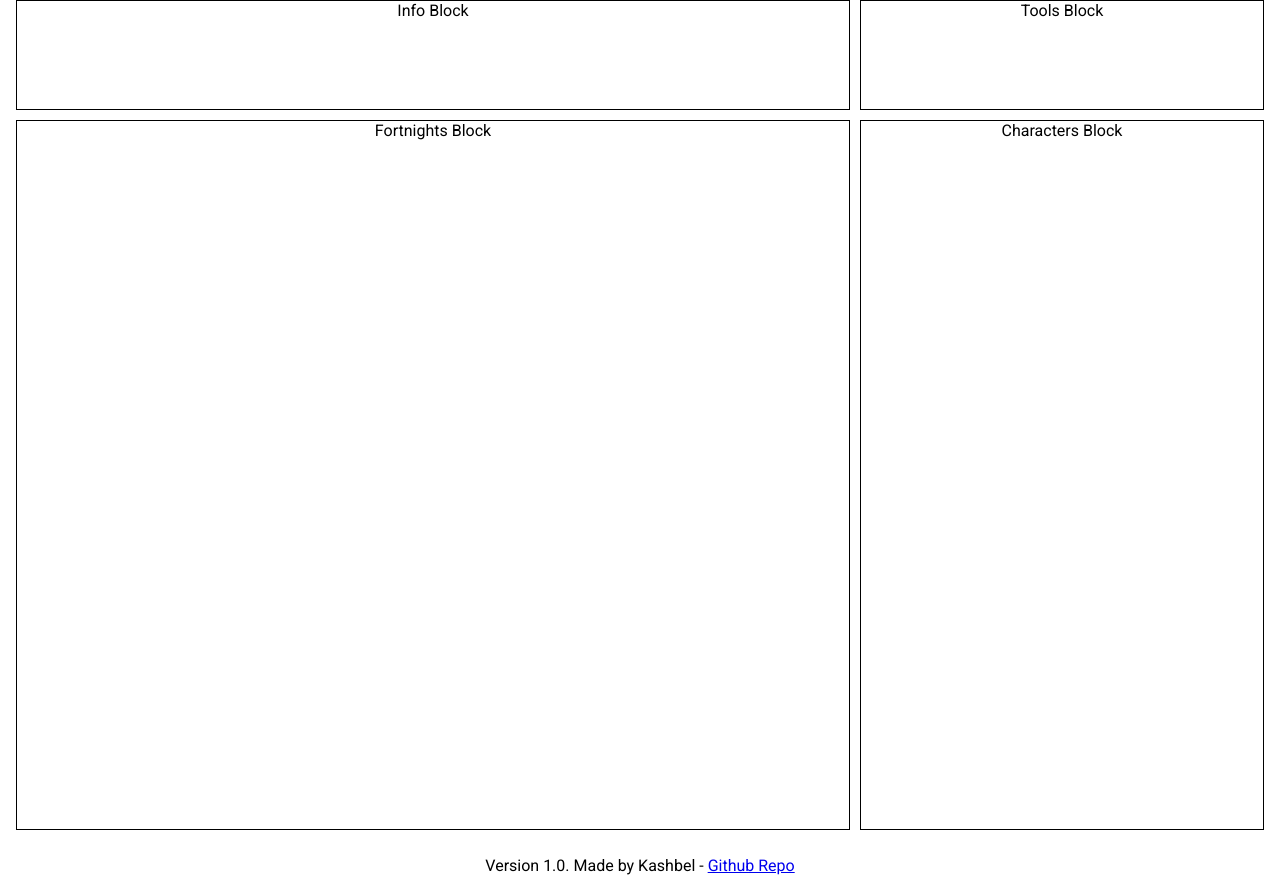
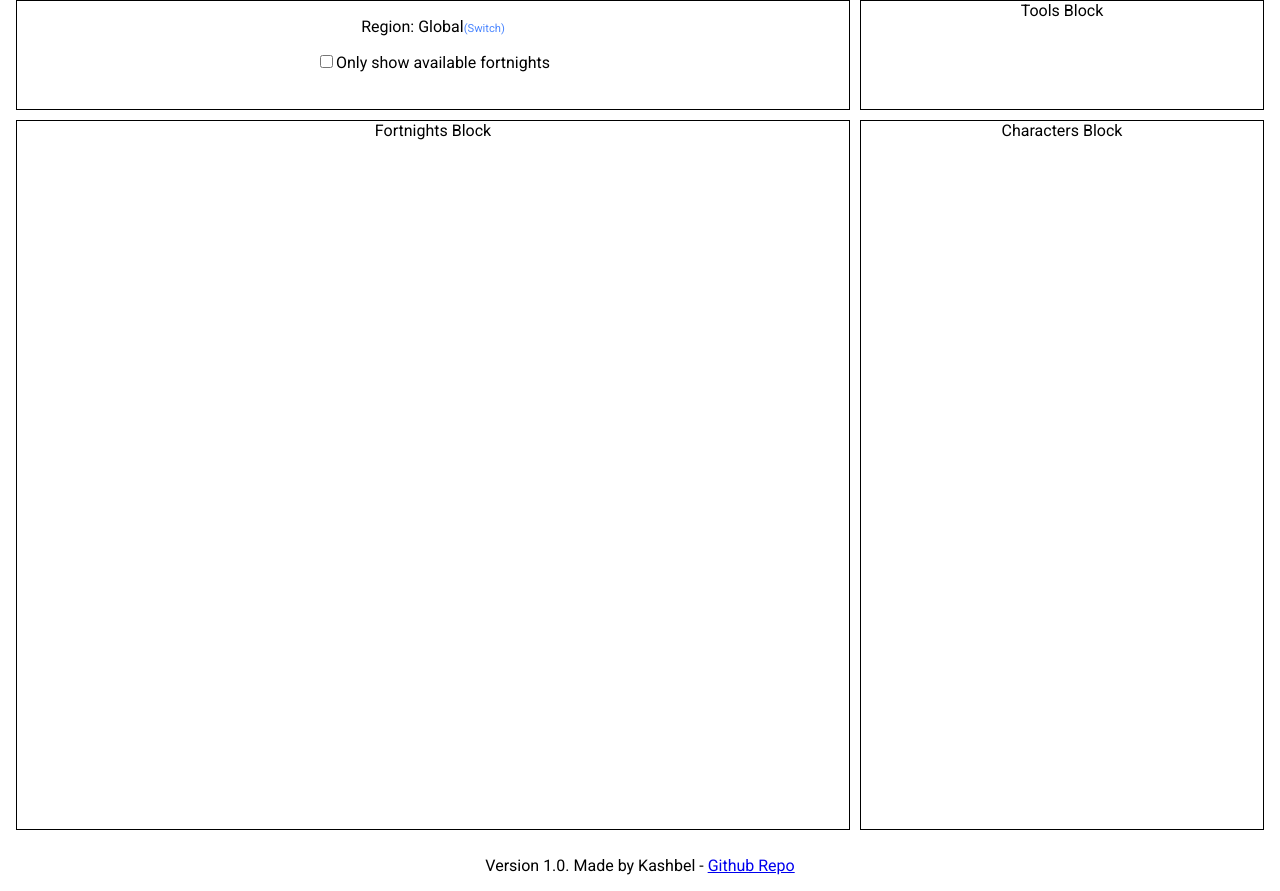
Before and after one commit to 1Kashbel/fortnight-planner, a React (Create React App) app: page / in a window 1280 px wide. Built offline with nearby package versions, Linux system fonts and the light colour scheme; the HTML template or start-up script is replaced by a standard one.

Commit message:
Info panel completed

```diff
--- a/src/Components/App/App.js
+++ b/src/Components/App/App.js
@@ -1,12 +1,13 @@
 import React, { Component } from 'react';
 import Footer from '../Footer/Footer';
+import Info from '../Info/Info';
 import './App.css';
 
 class App extends Component {
   render() {
     return (
       <div className="container">
-        <div className="info-block">Info Block</div>
+        <Info class="info-block" />
         <div className="tools-block">Tools Block</div>
         <div className="fortnights-block">Fortnights Block</div>
         <div className="characters-block">Characters Block</div>
--- /dev/null
+++ b/src/Components/Info/Info.css
@@ -0,0 +1,7 @@
+.switch-region{
+    font-size: 0.7em;
+    color: #4b86ff
+}
+a{
+    cursor: pointer;
+}
--- /dev/null
+++ b/src/Components/Info/Info.js
@@ -0,0 +1,47 @@
+import React from 'react';
+import './Info.css';
+
+class Info extends React.Component {
+  componentWillMount() {
+    this.setState({
+      region: localStorage.getItem('region') || 'Global',
+      hidden: localStorage.getItem('hidden'),
+    });
+  }
+
+  toggleRegion() {
+    let region = this.state.region === 'Global' ? 'Japan' : 'Global';
+    this.setState({ region: region });
+    localStorage.setItem('region', region);
+  }
+
+  toggleHidden() {
+    let hidden = this.state.hidden === 'yes' ? 'no' : 'yes';
+    this.setState({ hidden: hidden });
+    localStorage.setItem('hidden', hidden);
+  }
+
+  render() {
+    const hidden = this.state.hidden === 'yes';
+    return (
+      <div className={this.props.class + ' info'}>
+        <p>
+          Region: {this.state.region}
+          <a className="switch-region" onClick={this.toggleRegion.bind(this)}>
+            (Switch)
+          </a>
+        </p>
+        <p>
+          <input
+            type="checkbox"
+            defaultChecked={hidden}
+            onChange={this.toggleHidden.bind(this)}
+          />
+          <label>Only show available fortnights</label>
+        </p>
+      </div>
+    );
+  }
+}
+
+export default Info;
```
